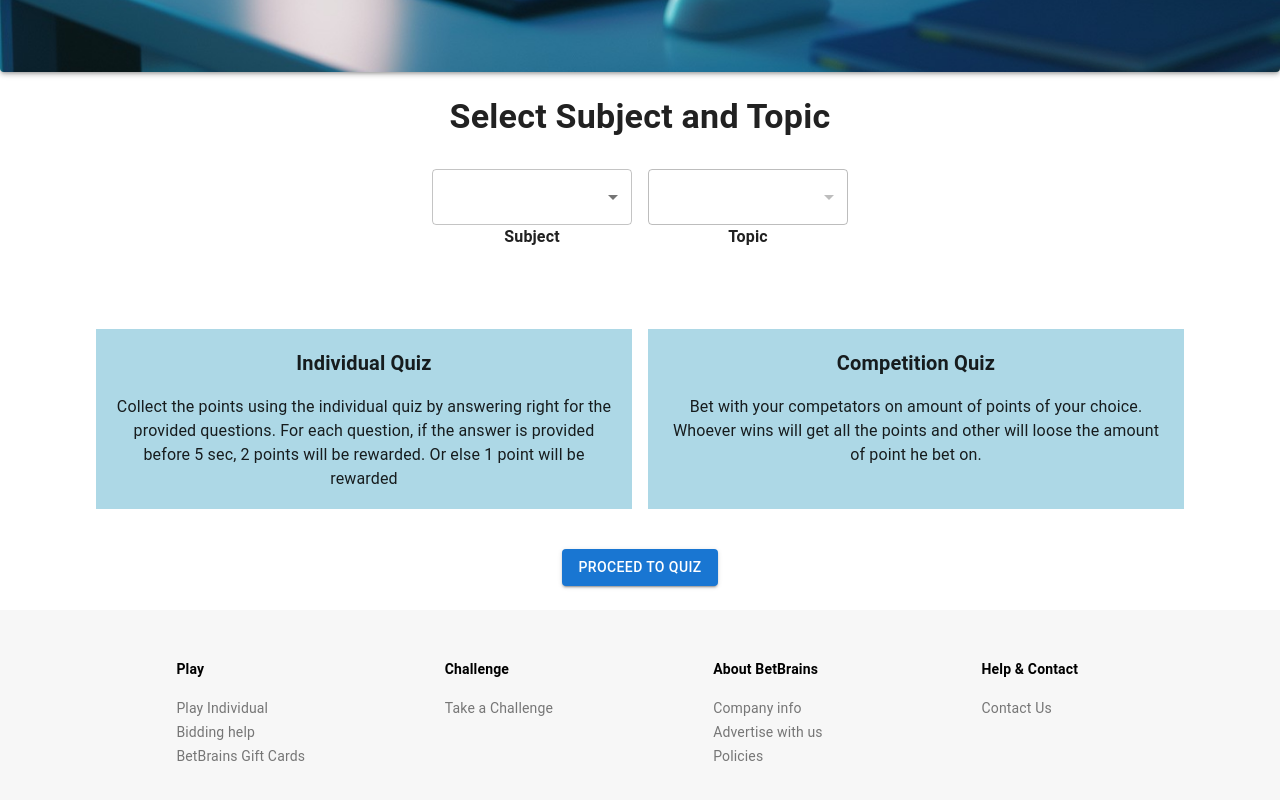
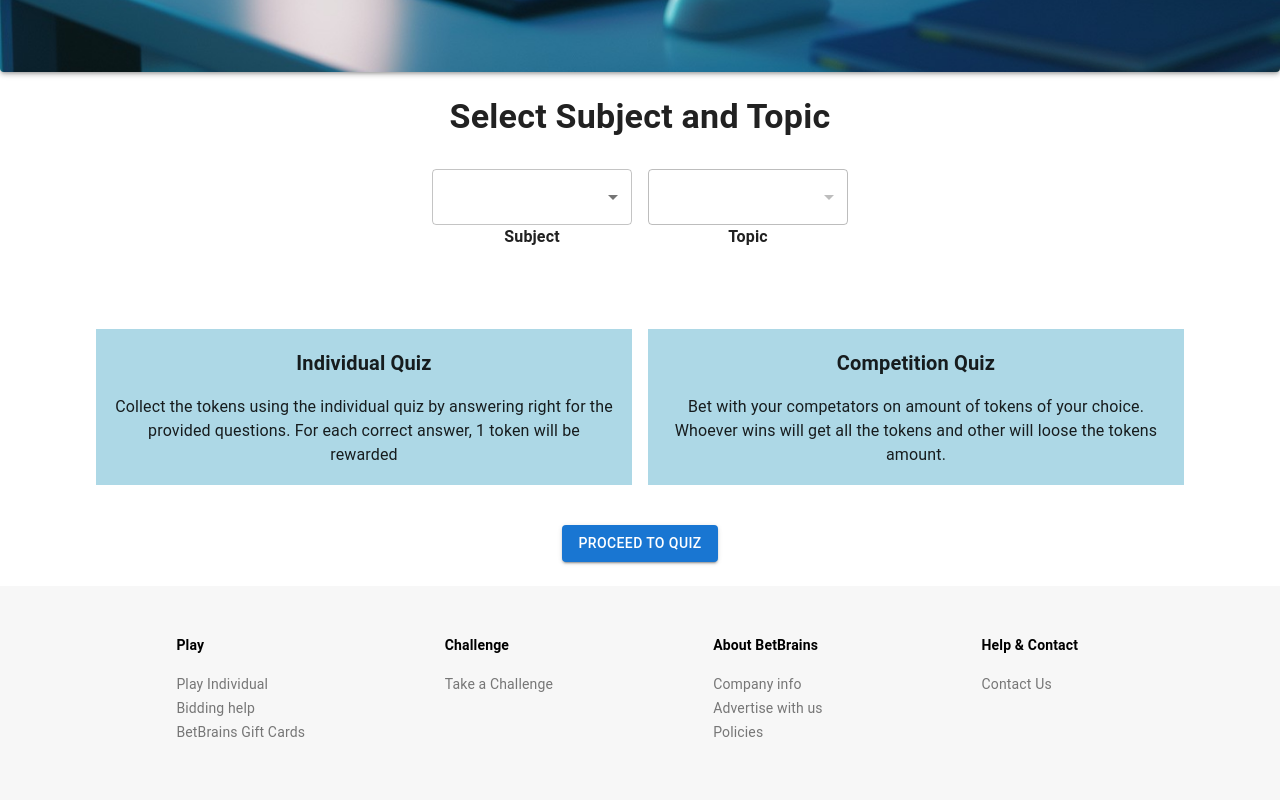
Before and after one commit to spkothari0/BetBrains, a Next.js app in the folder ui/: page / in a window 1280 px wide. Shown: the part 697-1497 px from the top of the page. Built offline with nearby package versions, Linux system fonts and the light colour scheme; what @rainbow-me/rainbowkit, wagmi would draw is missing.

Commit message:
corrections

```diff
--- a/ui/src/components/Game.tsx
+++ b/ui/src/components/Game.tsx
@@ -18,8 +18,8 @@ export interface QuizTypeOption {
 }
 
 export const quizTypes: QuizTypeOption[] = [
-    { id: 'Individual Quiz', description: 'Collect the points using the individual quiz by answering right for the provided questions. For each question, if the answer is provided before 5 sec, 2 points will be rewarded. Or else 1 point will be rewarded' },
-    { id: 'Competition Quiz', description: 'Bet with your competators on amount of points of your choice. Whoever wins will get all the points and other will loose the amount of point he bet on.' },
+    { id: 'Individual Quiz', description: 'Collect the tokens using the individual quiz by answering right for the provided questions. For each correct answer, 1 token will be rewarded' },
+    { id: 'Competition Quiz', description: 'Bet with your competators on amount of tokens of your choice. Whoever wins will get all the tokens and other will loose the tokens amount.' },
 ];
 
 export default function Game() {
```
